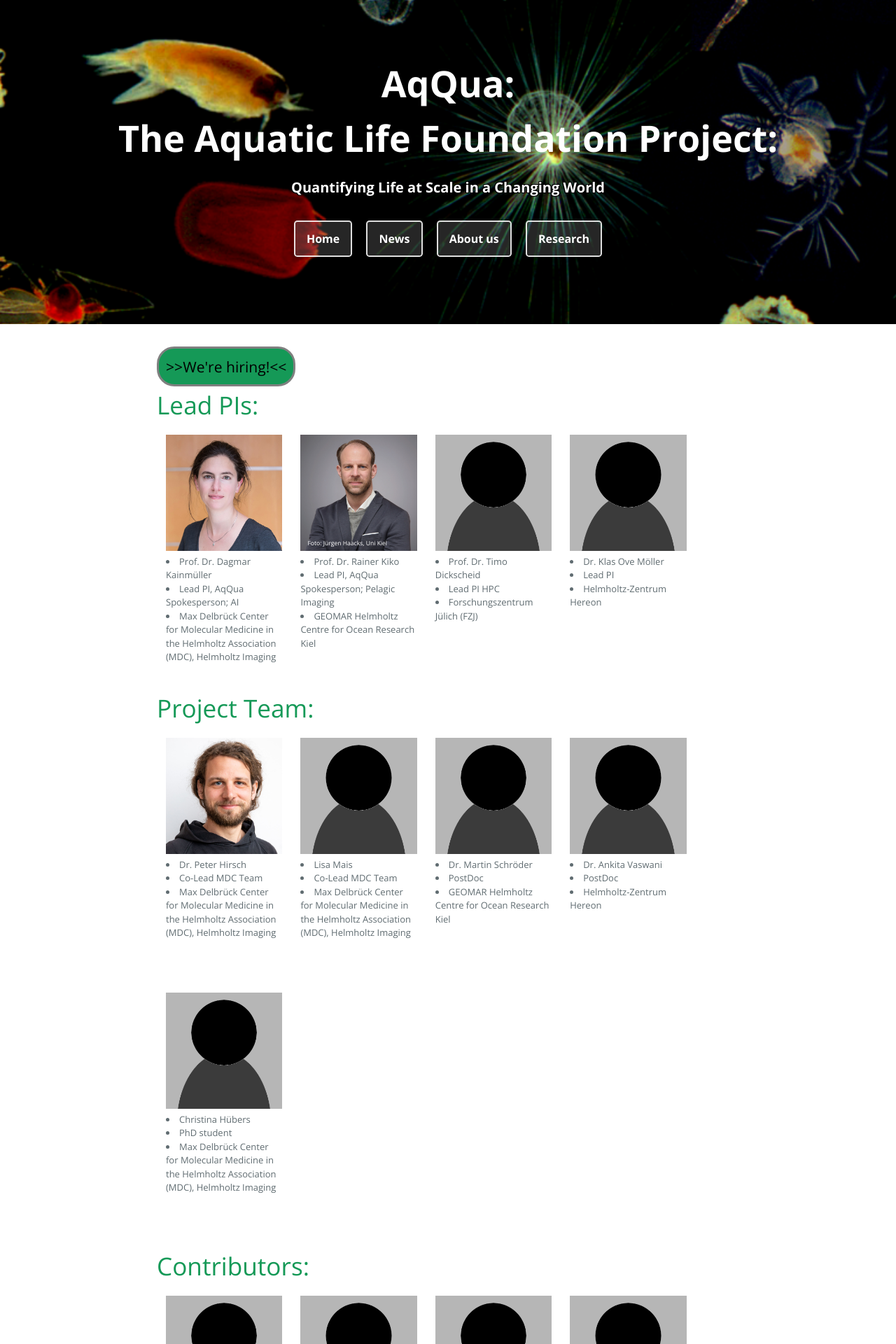
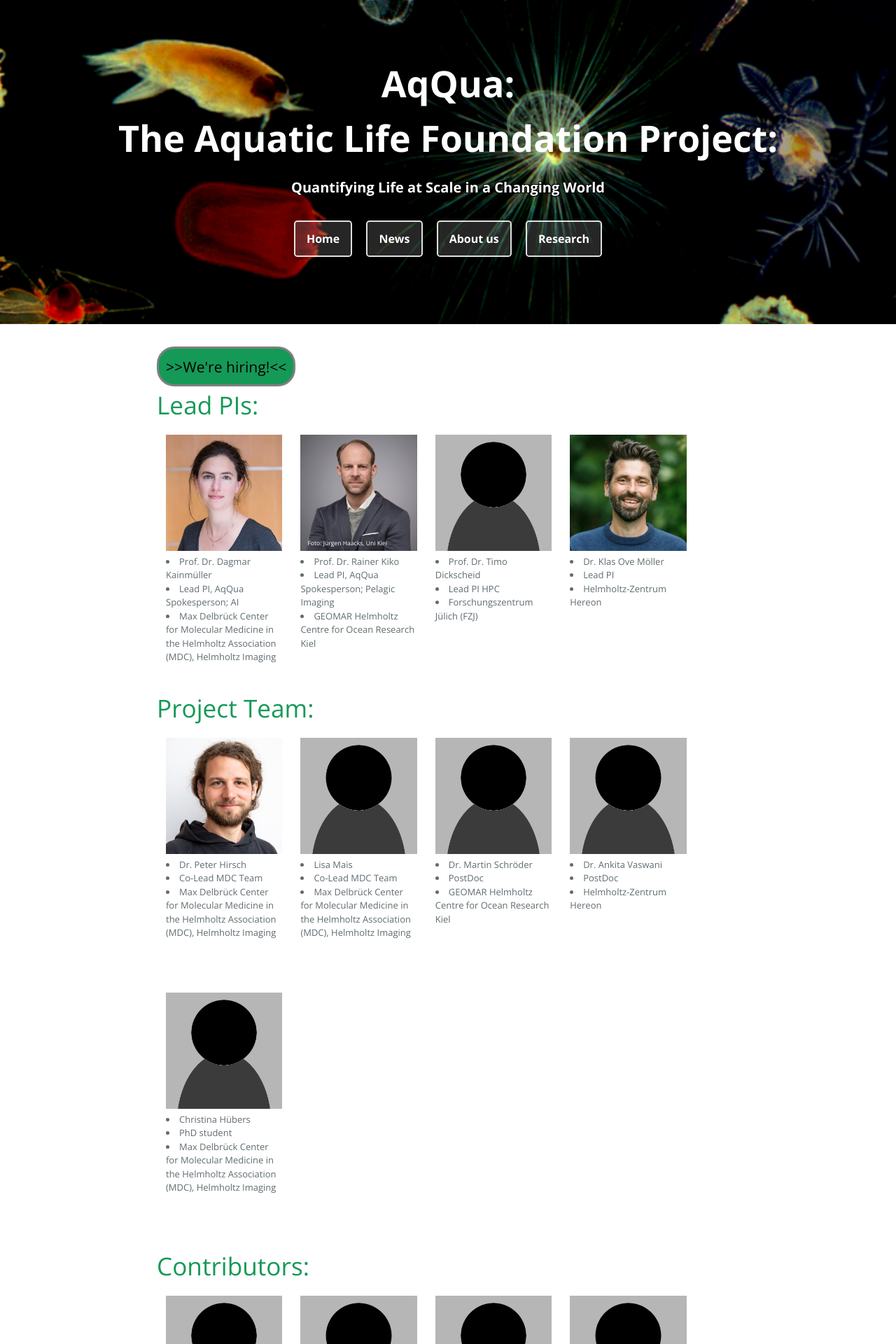
Before and after one commit to Kainmueller-Lab/aqqua, a Jekyll site: the page built from about_us.md, in a window 1280 px wide. Shown: the top 1920 px of the page at 70% size. Built offline with Jekyll 4.4.1, drawn with Linux system fonts in a browser that asks for light colours.

Commit message:
add another picture on about_us page

```diff
--- a/_data/team.yml
+++ b/_data/team.yml
@@ -34,6 +34,7 @@
           position: "Lead PI"
           affiliation: "Helmholtz-Zentrum Hereon"
           expertise: "Biological Oceanography"
+          picture: "Klas_Ove_Moeller.jpg"
 
 "Project Team":
 
```
Also changed, not shown: assets/Klas_Ove_Moeller.jpg (added).
